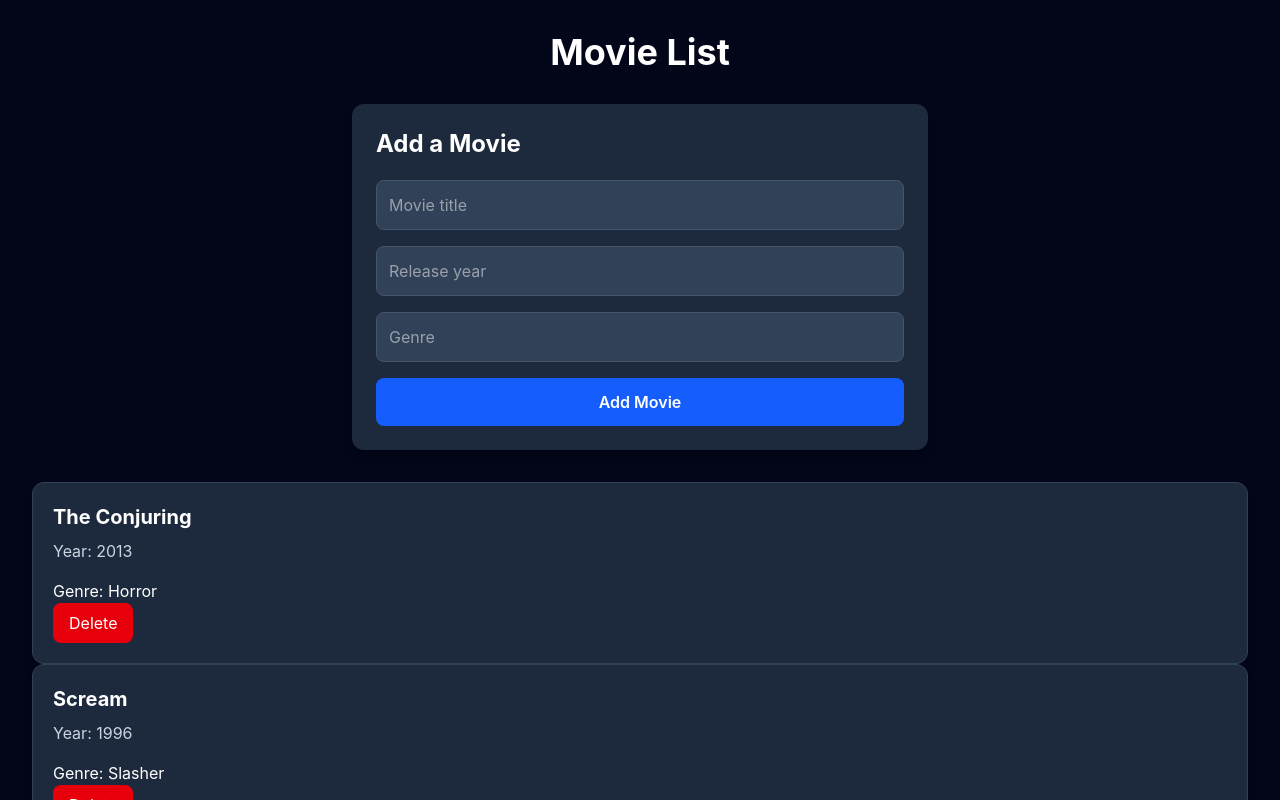
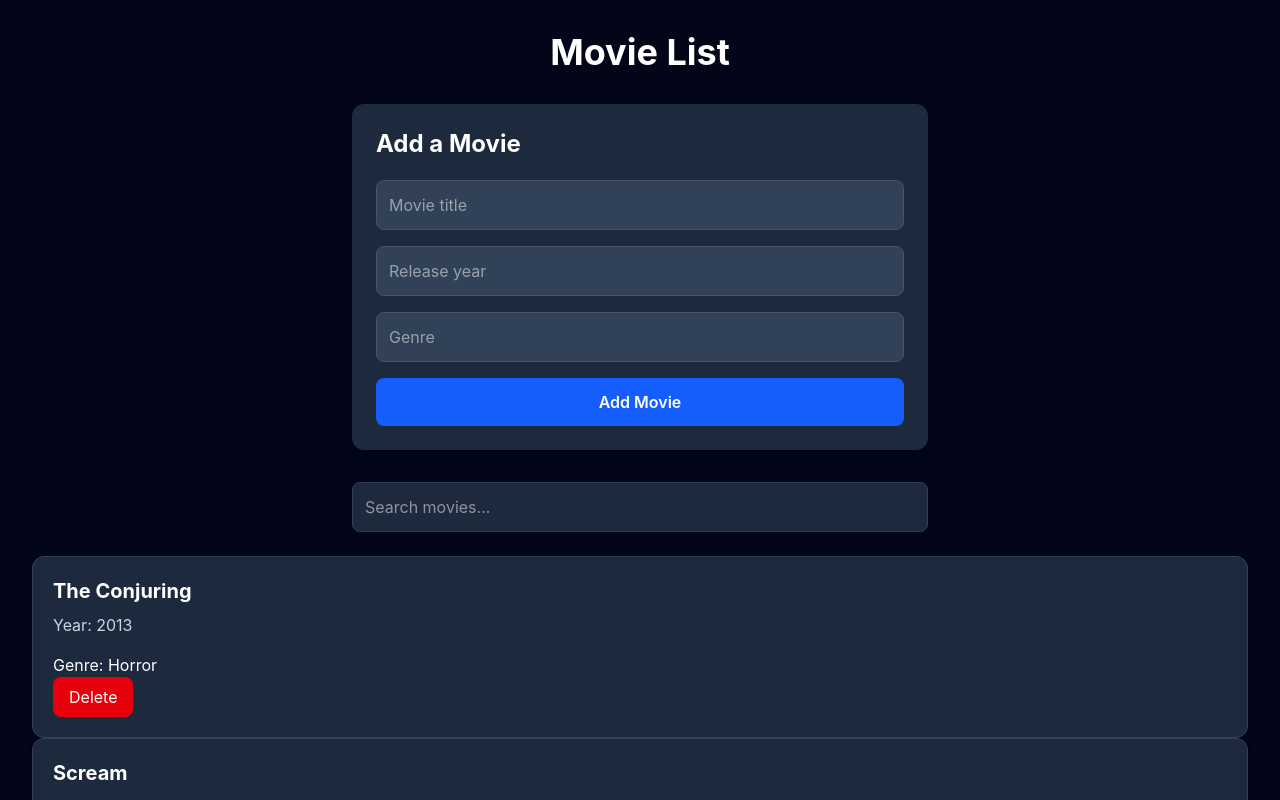
Before and after one commit to tamilakaranja/movie-list, a React (Vite) app: page / in a window 1280 px wide. Shown: the top 800 px of the page. Built offline with nearby package versions, Linux system fonts and the light colour scheme.

Commit message:
Add and Style search and filter movie

```diff
--- a/src/App.jsx
+++ b/src/App.jsx
@@ -5,6 +5,7 @@ import AddMovie from "./components/AddMovie";
 
 function App() {
   const [movies, setMovies] = useState(initialMovies);
+  const [searchTerm, setSearchTerm] = useState("");
 
   function handleAddMovie(newMovie) {
     setMovies([...movies, newMovie]);
@@ -13,15 +14,23 @@ function App() {
   function handleDeleteMovie(id) {
     setMovies(movies.filter((movie) => movie.id !== id));
   }
-
+const filteredMovies = movies.filter((movie) =>
+  movie.title.toLowerCase().includes(searchTerm.toLowerCase())
+);
   return (
     <div className="min-h-screen bg-slate-950 text-white p-8">
       <h1 className="text-4xl font-bold text-center mb-8">Movie List</h1>
 
       <AddMovie onAddMovie={handleAddMovie} />
-
+<input
+  type="text"
+  placeholder="Search movies..."
+  value={searchTerm}
+  onChange={(event) => setSearchTerm(event.target.value)}
+  className="w-full max-w-xl mx-auto block mb-6 p-3 rounded-lg bg-slate-800 text-white border border-slate-700"
+/>
       <MovieList
-        movies={movies}
+        movies={filteredMovies}
         onDeleteMovie={handleDeleteMovie}
       />
     </div>
```
